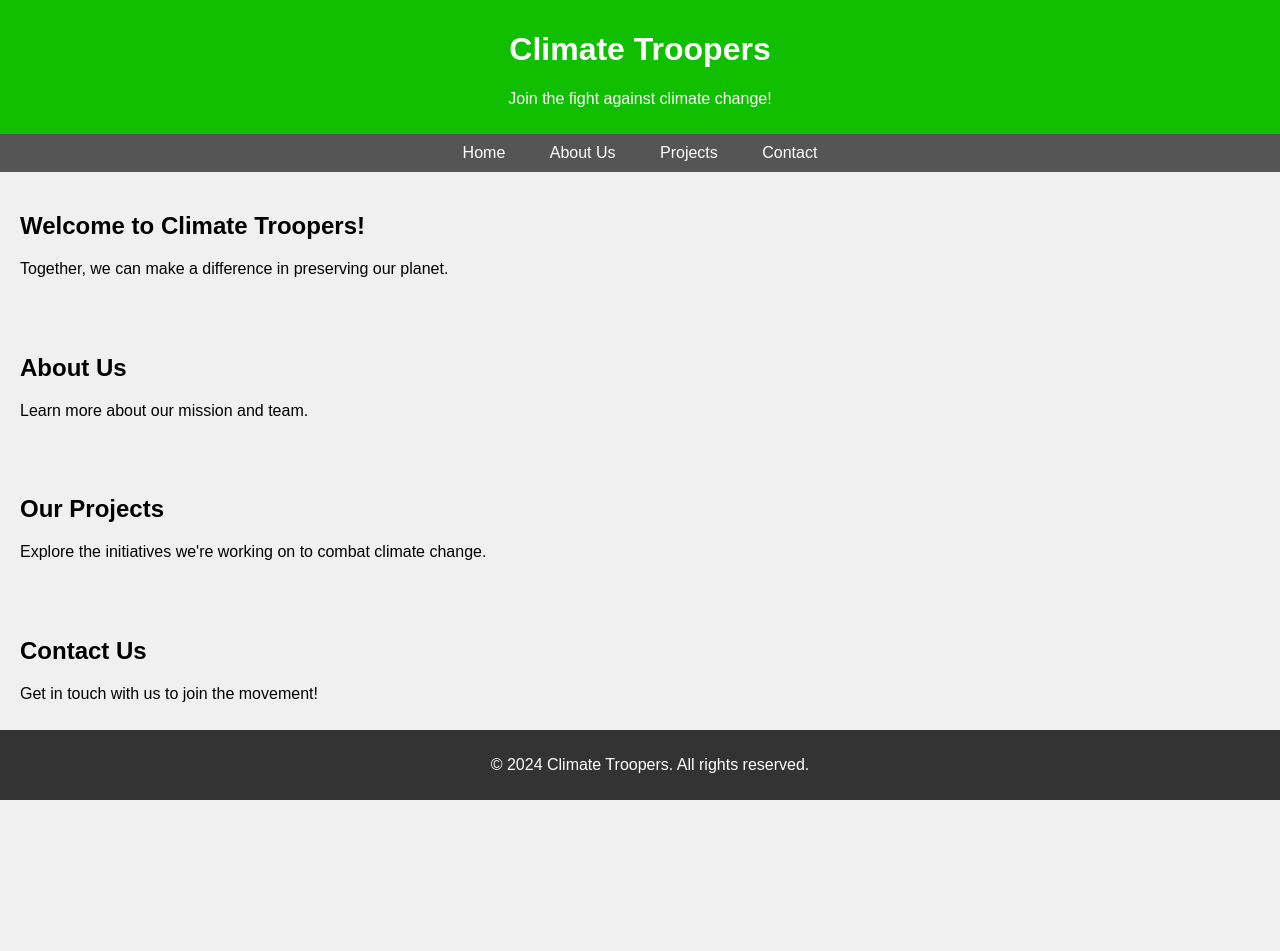
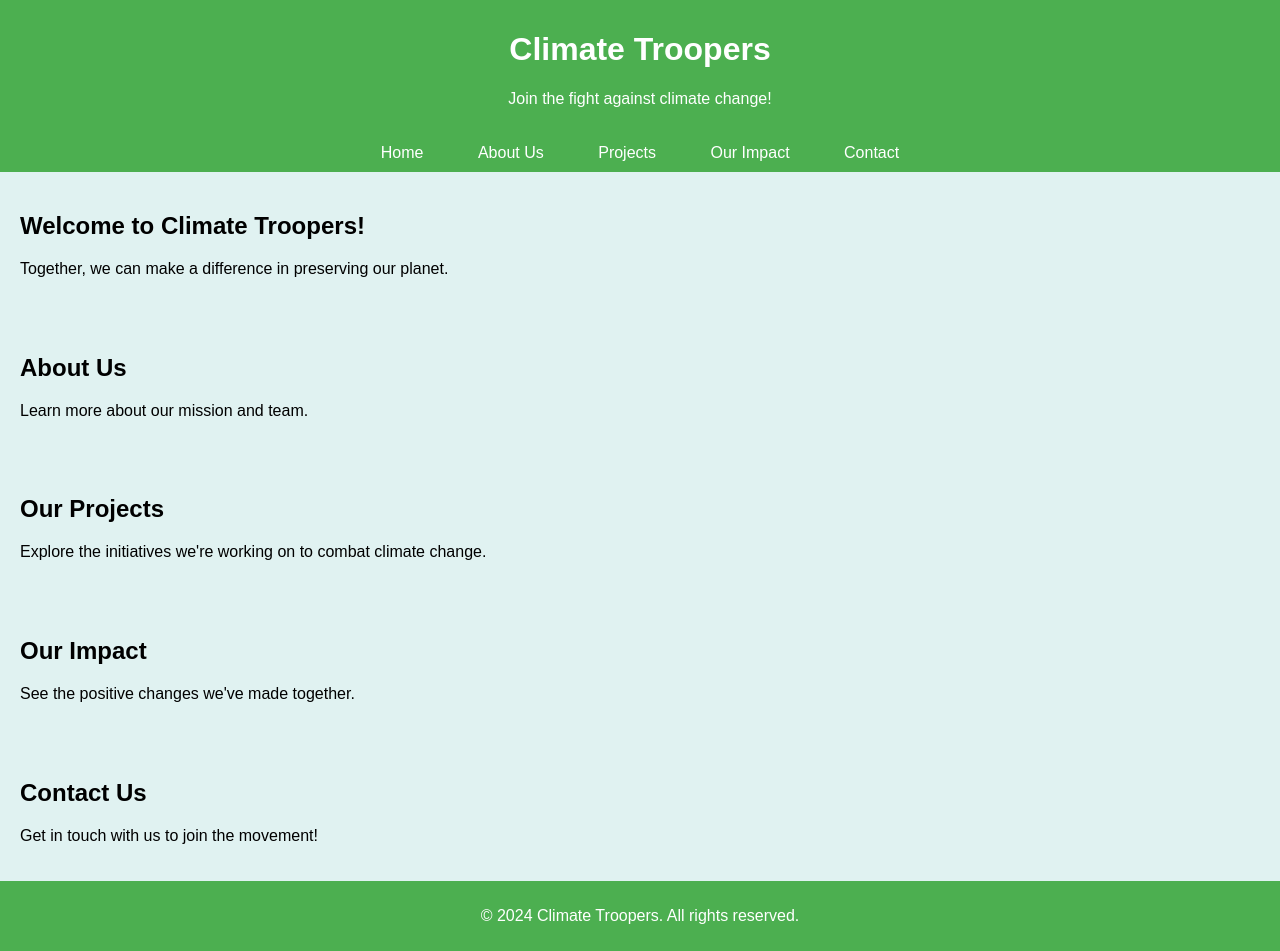
Before and after one commit to V1shwasRa0/CTW, a Django app: page / in a window 1280 px wide. Before the commit the page ends 800 px from the top, so only its background shows below. Run offline with Django 4.2, Linux system fonts and the light colour scheme.

Commit message:
Created ourImpact.html Created sample.html Updated README Please read README

```diff
--- a/CTW/settings.py
+++ b/CTW/settings.py
@@ -25,7 +25,7 @@ SECRET_KEY = 'django-insecure-+itqibc4z5=ve*@c^x+=u3(6mkjqzj8f0k9q&%0=yj3192b#qu
 # SECURITY WARNING: don't run with debug turned on in production!
 DEBUG = True
 
-ALLOWED_HOSTS = [".vercel.app"]
+ALLOWED_HOSTS = ['127.0.0.1', '.vercel.app']
 
 
 # Application definition
--- a/myApp/templates/home.html
+++ b/myApp/templates/home.html
@@ -1,51 +1,48 @@
 <!DOCTYPE html>
 <html lang="en">
+
 <head>
-    <meta charset="UTF-8" content="width=device-width, initial-scale=1.0">
+    <meta charset="UTF-8">
+    <meta name="viewport" content="width=device-width, initial-scale=1.0">
     <title>Climate Troopers Website</title>
+
     <style>
         body {
             font-family: Arial, sans-serif;
             margin: 0;
             padding: 0;
-            background-color: #f0f0f0;
+            background-color: #e0f2f1; /* Material Green background color */
         }
 
-        header {
-            background-color: #10c000;
+        header, nav, footer {
+            background-color: #4caf50; /* Material Green common color */
             color: #fff;
             padding: 10px;
             text-align: center;
         }
 
-        nav {
-            background-color: #555;
+        header {
             padding: 10px;
-            text-align: center;
         }
 
-        nav a {
+        nav a, .nav-link {
             color: #fff;
             text-decoration: none;
             padding: 10px;
-            margin: 0 10px;
+            margin: 0 15px; /* Increased margin for better spacing */
+            transition: background-color 0.3s; /* Smooth transition on hover effect */
         }
 
-        section {
-            padding: 20px;
+        nav a:hover, .nav-link:hover {
+            background-color: #388e3c; /* Darker shade on hover */
         }
 
-        footer {
-            background-color: #333;
-            color: #fff;
-            padding: 10px;
-            text-align: center;
-            position: fixed;
-            bottom: 0;
-            width: 100%;
+        section, .section {
+            padding: 20px;
         }
     </style>
 </head>
+
 <body>
     <header>
         <h1>Climate Troopers</h1>
@@ -53,38 +50,48 @@
     </header>
 
     <nav>
-        <a href="home">Home</a>
-        <a href="about_us">About Us</a>
-        <a href="#projects">Projects</a>
-        <a href="#contact">Contact</a>
+        <a href="{% url 'home' %}" class="nav-link">Home</a>
+        <a href="{% url 'about_us' %}" class="nav-link">About Us</a>
+        <a href="#projects" class="nav-link">Projects</a>
+        <a href="{% url 'our_impact' %}" class="nav-link">Our Impact</a>
+        <a href="#contact" class="nav-link">Contact</a>
     </nav>
 
-    <section id="home">
+    <main>
+        <article id="home" class="section">
             <h2>Welcome to Climate Troopers!</h2>
             <p>Together, we can make a difference in preserving our planet.</p>
             <!-- Add more content or sections as needed -->
-    </section>
+        </article>
 
-    <section id="about">
+        <article id="about" class="section">
             <h2>About Us</h2>
             <p>Learn more about our mission and team.</p>
             <!-- Add more content as needed -->
-    </section>
+        </article>
 
-    <section id="projects">
+        <article id="projects" class="section">
             <h2>Our Projects</h2>
             <p>Explore the initiatives we're working on to combat climate change.</p>
             <!-- Add more content as needed -->
-    </section>
+        </article>
 
-    <section id="contact">
+        <article id="impact" class="section">
+            <h2>Our Impact</h2>
+            <p>See the positive changes we've made together.</p>
+            <!-- Add more content as needed -->
+        </article>
+
+        <article id="contact" class="section">
             <h2>Contact Us</h2>
             <p>Get in touch with us to join the movement!</p>
             <!-- Add contact form or other details as needed -->
-    </section>
+        </article>
+    </main>
 
     <footer>
         <p>&copy; 2024 Climate Troopers. All rights reserved.</p>
     </footer>
 </body>
+
 </html>
--- a/myApp/urls.py
+++ b/myApp/urls.py
@@ -4,4 +4,5 @@ urlpatterns=[
     path("",home,name="home"),
     path("about_us",about_us,name="about_us"),
     path("home",home,name="home"),
+    path('ourImpact/', our_impact, name='our_impact'),
 ]
--- a/myApp/views.py
+++ b/myApp/views.py
@@ -7,3 +7,6 @@ def home(request):
 
 def about_us(request):
     return render(request,"aboutus.html")
+
+def our_impact(request):
+    return render(request, 'ourImpact.html')
```
Also changed, not shown: myApp/templates/ourImpact.html (added, +132 -0 lines), myApp/templates/sample.html (added, +75 -0 lines), README.md. Lines whose indentation alone changed are shown as unchanged.
